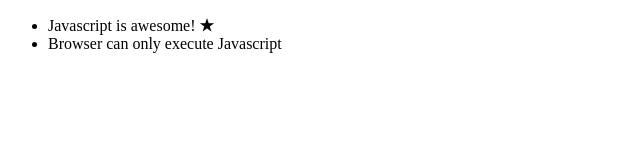
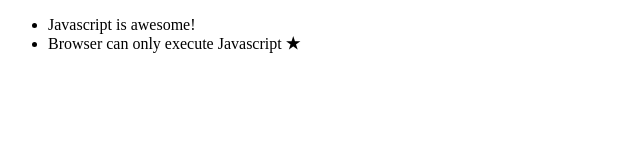
Before and after one commit to githubscientist/react-b51, a React (Vite) app: page / in a window 1280 px wide. Shown: the top 160 px of the page, without its empty margins (0-640 px from the left). Built offline with nearby package versions, Linux system fonts and the light colour scheme.

Commit message:
toggle importance added --manual

```diff
--- a/src/App.jsx
+++ b/src/App.jsx
@@ -2,12 +2,31 @@ import React from 'react';
 import { createStore } from 'redux';
 
 const noteReducer = (state = [], action) => {
-  if (action.type == 'NEW_NOTE') {
-    state.push(action.payload);
-    return state;
+  switch (action.type) {
+    case 'NEW_NOTE':
+      return state.concat(action.payload);
+
+    case 'TOGGLE_IMPORTANCE':
+      // get the id from the action.payload
+      const id = action.payload.id;
+
+      // get the current state's object matching the id
+      const noteToChange = state.find(n => n.id === id);
+
+      // make the necessary changes
+      const changedNote = {
+        ...noteToChange,
+        important: !noteToChange.important,
+      }
+
+      // return the new object
+      return state.map(note =>
+          note.id !== id ? note : changedNote
+        )
+
+    default:
+      return state;
   }
-
-  return state;
 }
 
 const store = createStore(noteReducer);
@@ -30,6 +49,20 @@ store.dispatch({
   }
 })
 
+store.dispatch({
+  type: 'TOGGLE_IMPORTANCE',
+  payload: {
+    id: 2,
+  }
+})
+
+store.dispatch({
+  type: 'TOGGLE_IMPORTANCE',
+  payload: {
+    id: 1,
+  }
+})
+
 function App() {
 
   return (
```
